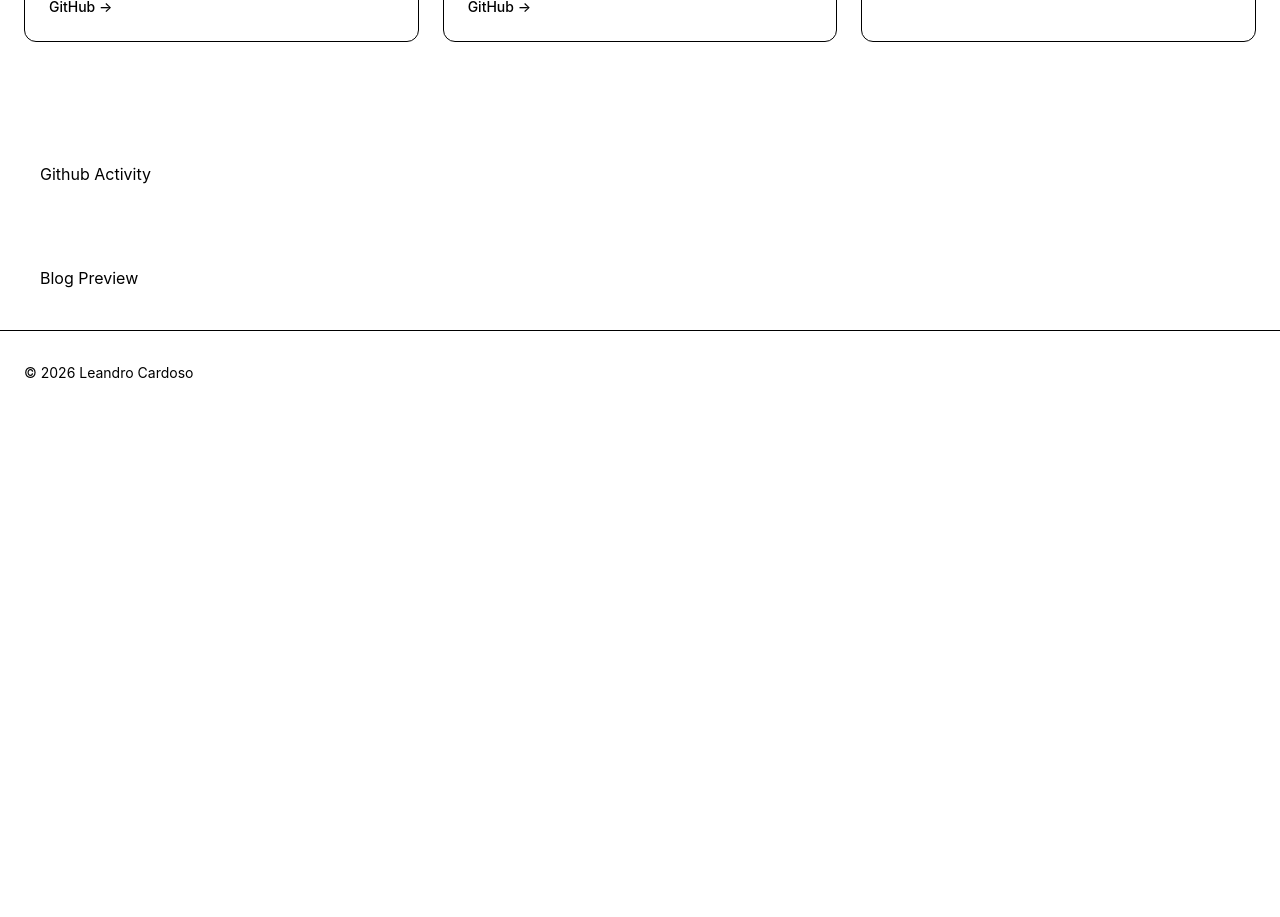
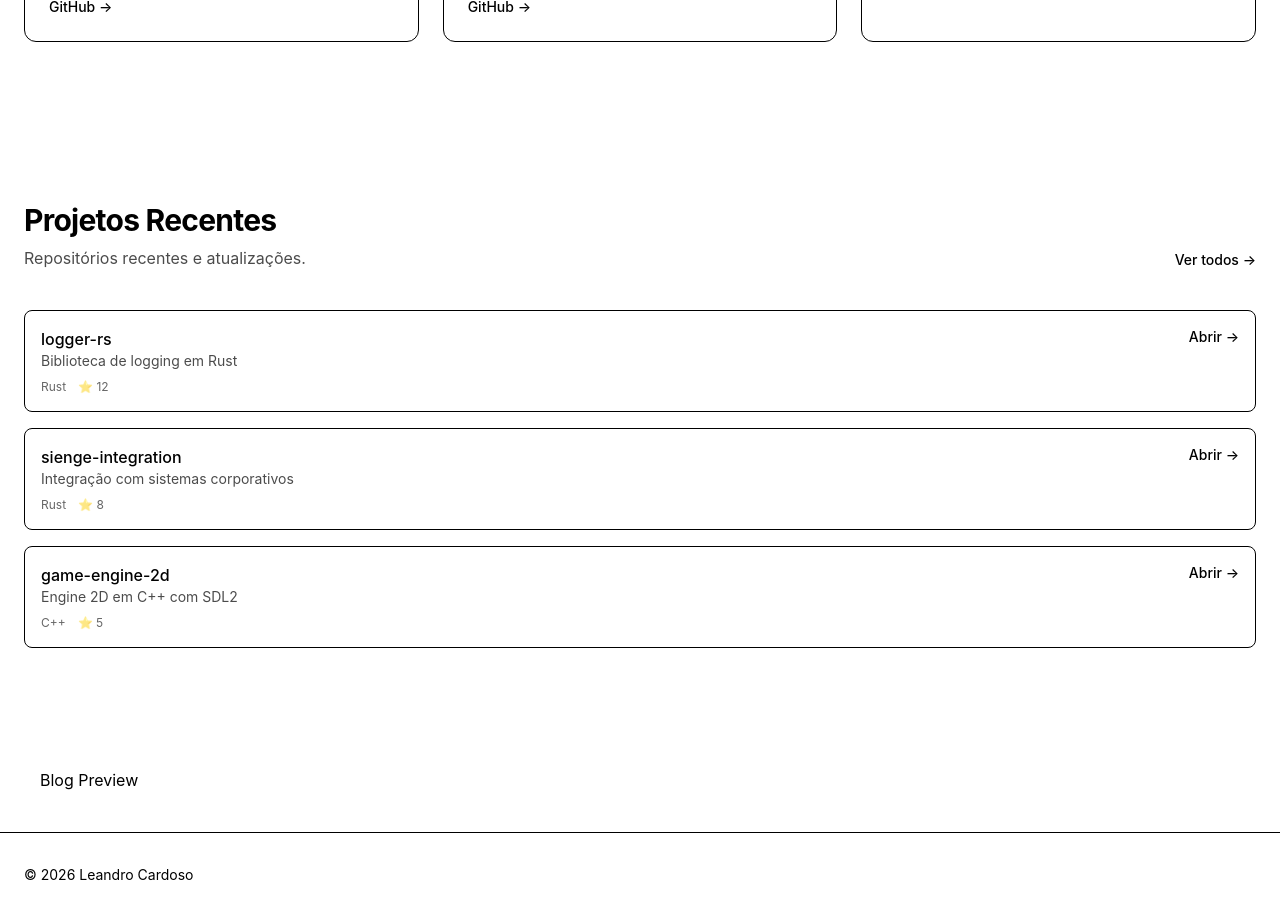
Before and after one commit to Leandro-Cardoso/portfolio, a Nuxt app: page / in a window 1280 px wide. Shown: the part 1840-2757 px from the top of the page. Before the commit the page ends 2255 px from the top, so only its background shows below. Built offline with nearby package versions, Linux system fonts and the light colour scheme.

Commit message:
Projetos recentes basico

```diff
--- a/app/components/home/FeaturedProjects.vue
+++ b/app/components/home/FeaturedProjects.vue
@@ -31,7 +31,8 @@
 </template>
 
 <script setup lang="ts">
-// Projetos pinados no GitHub
+// TODO: Projetos pinados no GitHub.
+// TODO: Usar Web site para URL do projeto.
 const projects = [
   {
     title: "2D Game Engine",
--- a/app/components/home/GithubActivity.vue
+++ b/app/components/home/GithubActivity.vue
@@ -1,5 +1,60 @@
 <template>
-  <section class="p-10">
-    Github Activity
+  <section
+    id="github"
+    class="mx-auto max-w-7xl px-6 py-20"
+  >
+    <div class="mb-10 flex items-end justify-between">
+      <div>
+        <h2 class="text-3xl font-bold tracking-tight">
+          Projetos Recentes
+        </h2>
+
+        <p class="mt-2 opacity-70">
+          Repositórios recentes e atualizações.
+        </p>
+      </div>
+
+      <a
+        href="https://github.com"
+        target="_blank"
+        class="text-sm font-medium hover:underline"
+      >
+        Ver todos →
+      </a>
+    </div>
+
+    <div class="space-y-4">
+      <SharedGithubRepoItem
+        v-for="repo in repos"
+        :key="repo.name"
+        v-bind="repo"
+      />
+    </div>
   </section>
 </template>
+
+<script setup lang="ts">
+const repos = [
+  {
+    name: "logger-rs",
+    description: "Biblioteca de logging em Rust",
+    language: "Rust",
+    stars: 12,
+    url: "#",
+  },
+  {
+    name: "sienge-integration",
+    description: "Integração com sistemas corporativos",
+    language: "Rust",
+    stars: 8,
+    url: "#",
+  },
+  {
+    name: "game-engine-2d",
+    description: "Engine 2D em C++ com SDL2",
+    language: "C++",
+    stars: 5,
+    url: "#",
+  },
+]
+</script>
--- /dev/null
+++ b/app/components/shared/GithubRepoItem.vue
@@ -0,0 +1,38 @@
+<template>
+  <div
+    class="flex items-start justify-between gap-4 rounded-lg border p-4 transition hover:bg-black/5"
+  >
+    <div class="min-w-0">
+      <h3 class="font-medium truncate">
+        {{ name }}
+      </h3>
+
+      <p class="text-sm opacity-70 line-clamp-2">
+        {{ description }}
+      </p>
+
+      <div class="mt-2 flex gap-3 text-xs opacity-60">
+        <span>{{ language }}</span>
+        <span v-if="stars">⭐ {{ stars }}</span>
+      </div>
+    </div>
+
+    <a
+      :href="url"
+      target="_blank"
+      class="text-sm font-medium hover:underline shrink-0"
+    >
+      Abrir →
+    </a>
+  </div>
+</template>
+
+<script setup lang="ts">
+defineProps<{
+  name: string
+  description?: string
+  language?: string
+  stars?: number
+  url: string
+}>()
+</script>
```
